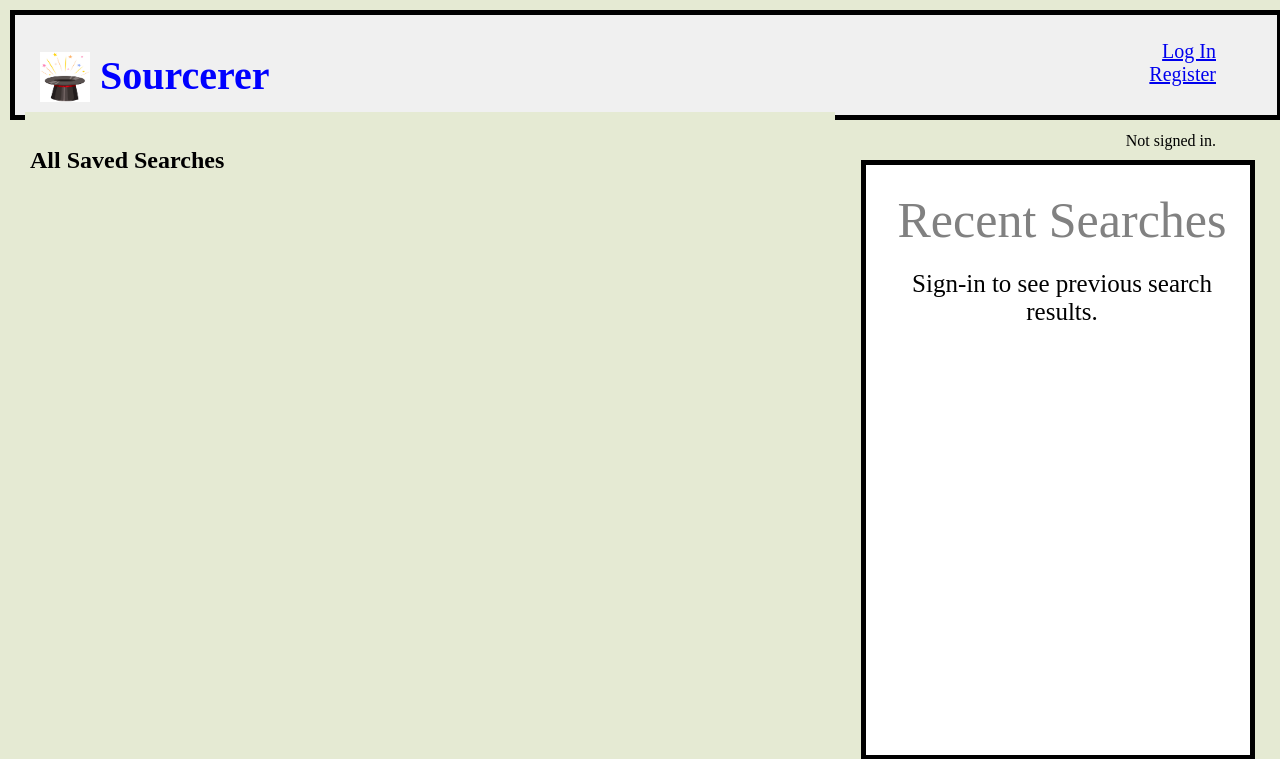
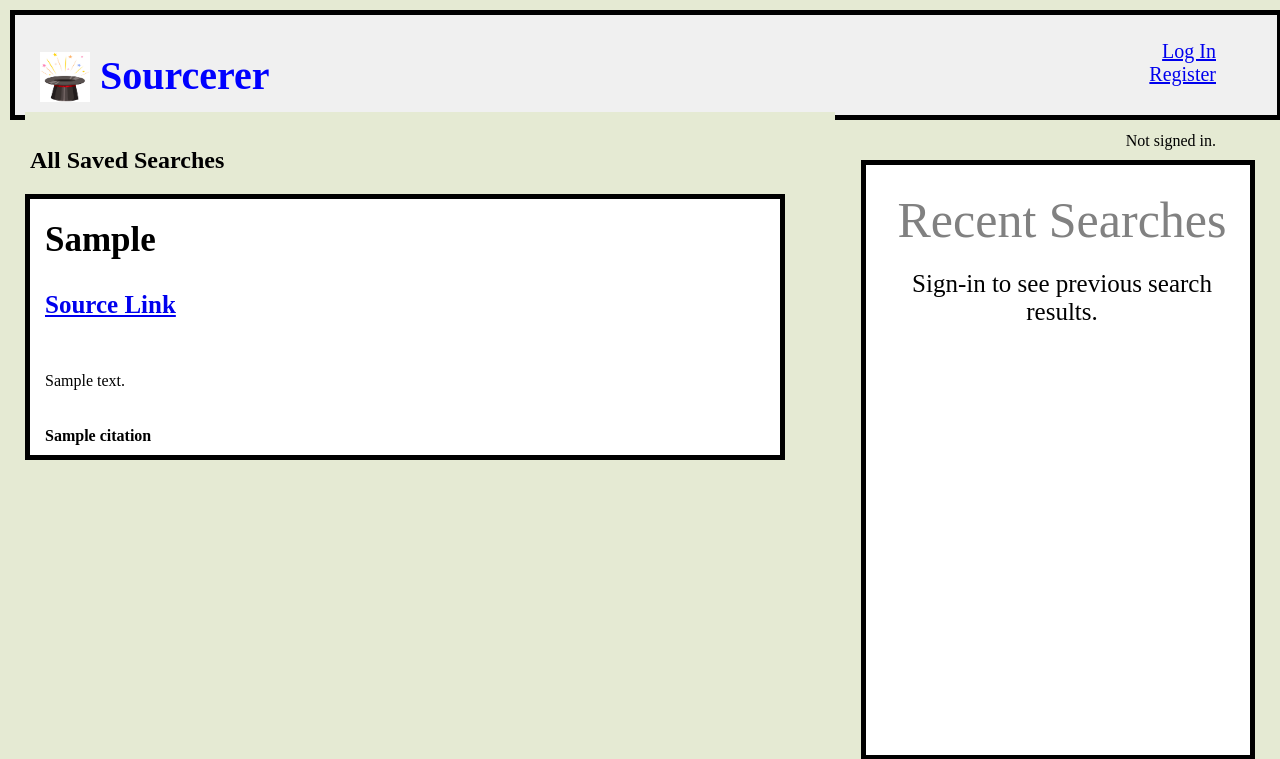
Before and after one commit to DurjaMan27/sourcerer, a Django app: template sourcerer/sourcing/templates/sourcing/savedSearches.html in a window 1280 px wide. Shown: the top 759 px of the page. Run offline with Django 4.2, Linux system fonts and the light colour scheme; the template is opened without the code that fills it: most values are stand-ins (such as "Sample title", 1, 10 or a date in 2020).

Commit message:
Fixing the all saved searches page

```diff
--- a/sourcerer/sourcing/templates/sourcing/savedSearches.html
+++ b/sourcerer/sourcing/templates/sourcing/savedSearches.html
@@ -2,7 +2,13 @@
 
 {% block body %}
     <h2>All Saved Searches</h2>
-    {% for search in savedSearches %}
+    {% for result in savedSearches %}
+        <div class="result">
+            <h1>{{ result.sourceCompany }}</h1>
+            <h3><a href="{{ result.sourceURL }}" target="_blank">Source Link</a></h3>
+            <p>{{ result.summary }}</p>
+            <strong>{{ result.citation }}</strong>
+        </div>
     {% endfor %}
 {% endblock %}
 
```
